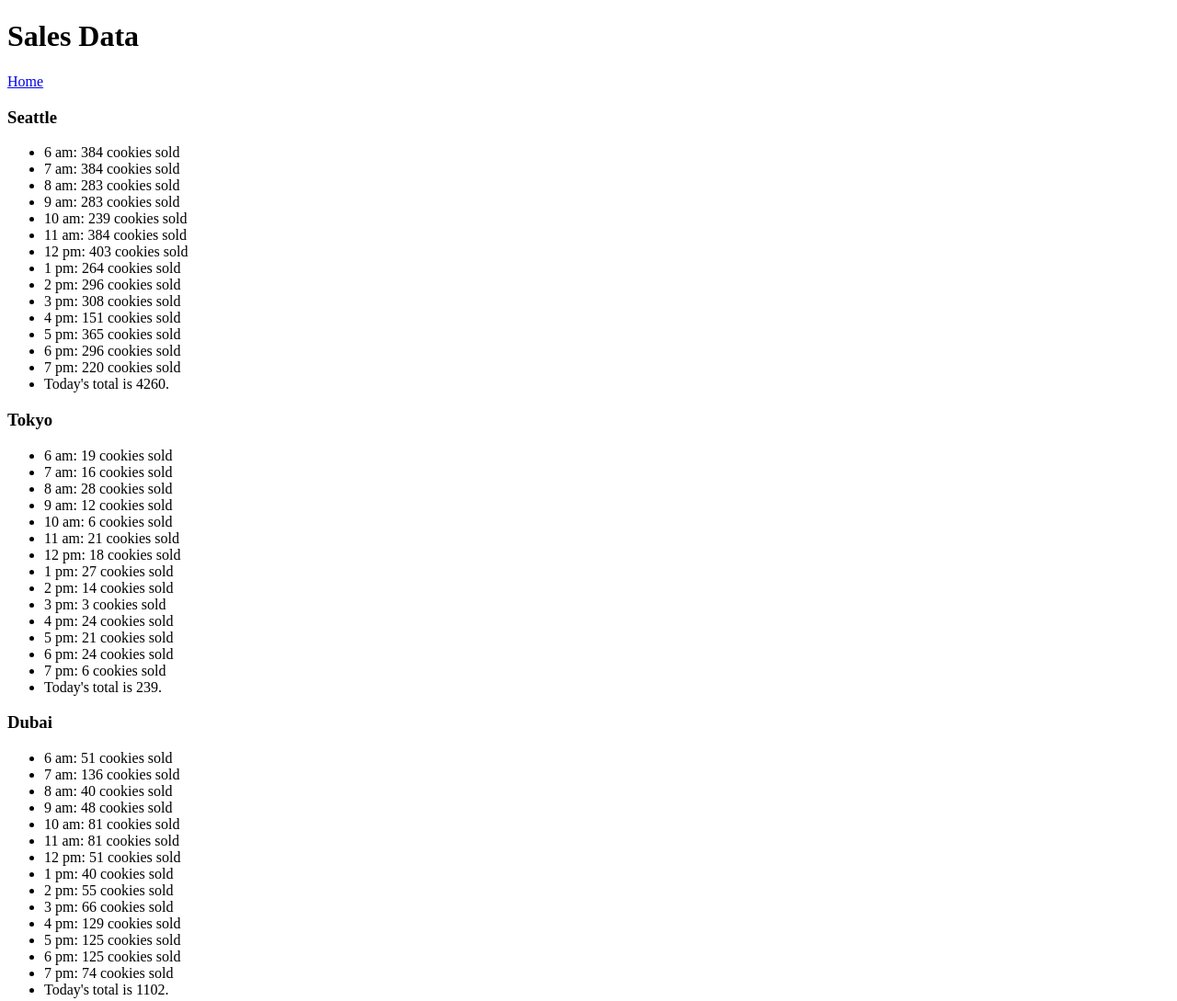
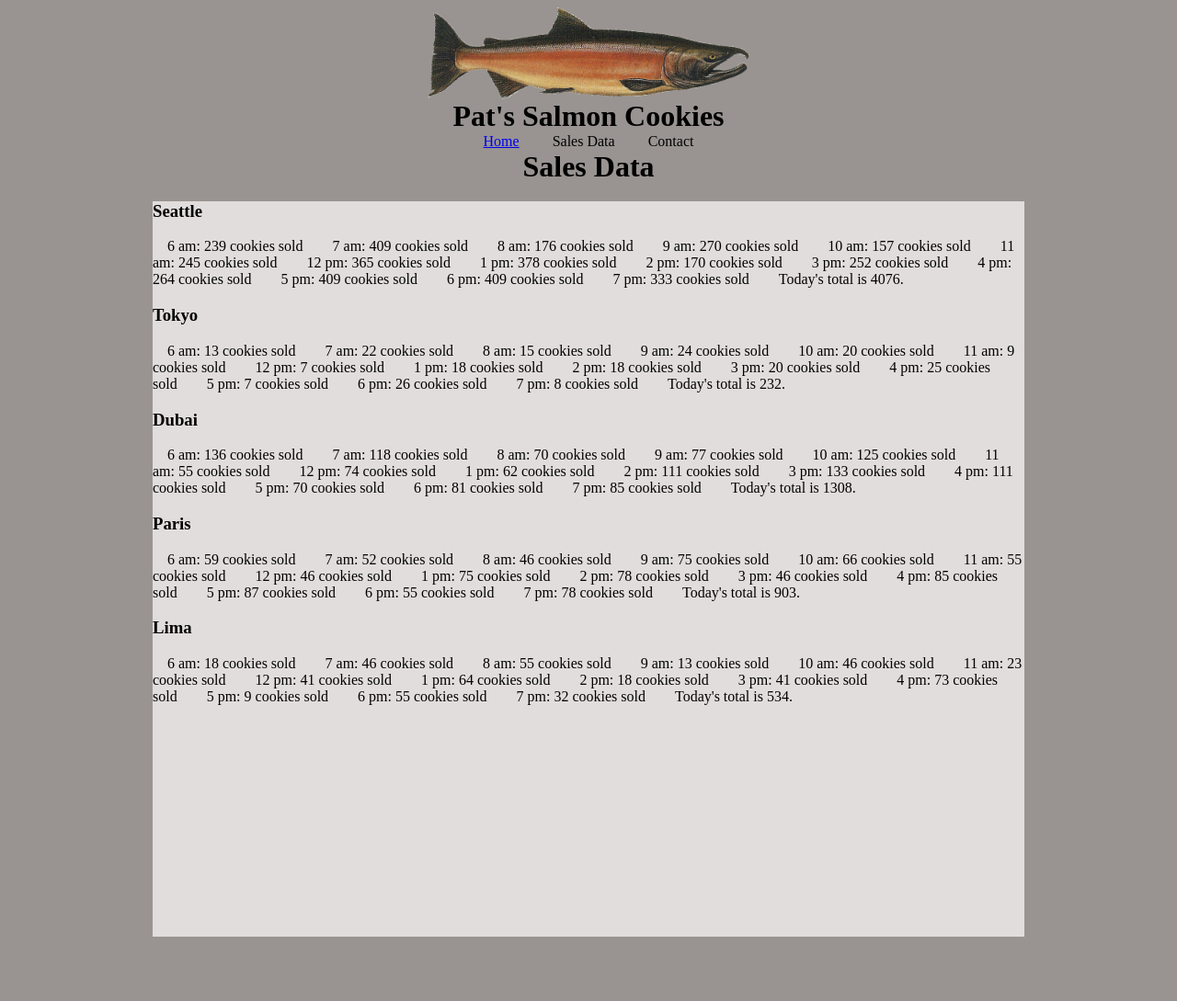
Before and after one commit to CodyDeLaTorre/cookie-stand, a plain HTML site: page sales.html in a window 1280 px wide. Shown: the top 1089 px of the page at 92% size. After the commit the page ends 1027 px from the top, so only its background shows below. Drawn offline with Linux system fonts and the light colour scheme.

Commit message:
some CSS edits

```diff
--- a/CSS/styles.css
+++ b/CSS/styles.css
@@ -1,20 +1,19 @@
 body {
-  background-color: rgb(61, 59, 59);
+  background-color: #999491;
 
 }
 
 main{
   margin: auto;
-  width: 10rem;
-  height:10rem;
-  background-color: azure;
+  width: 75%;
+  height: 50rem;
+  background-color: #e2dddd;
 }
 
 img {
   display: block;
   margin-left: auto;
   margin-right: auto;
-  width: 50%;
 
 }
 h1 {
@@ -44,3 +43,6 @@ li {
   text-align: center;
   padding: 14px 16px;
 }
+
+
+/* Sales Data Specific */
--- a/JS/app.js
+++ b/JS/app.js
@@ -15,15 +15,19 @@ let seattle = {
   dailyTotal: 0,
   getRandomCustomers: function () {
     return Math.floor(Math.random() * (this.max - this.min + 1) + this.min);
-  }
+  },
+  calcHourlySales: function () {
+    for (let i = 0; i < hours.length; i++) {
+      let cookiesPurchased = this.getRandomCustomers() * this.avg;
+      this.cookiesSoldPerHourArr.push(Math.trunc(cookiesPurchased));
+    }
 
+  },
 };
 
-for (let i = 0; i < hours.length; i++) {
-  let cookiesPurchased = seattle.getRandomCustomers() * seattle.avg;
-  seattle.cookiesSoldPerHourArr.push(Math.trunc(cookiesPurchased));
-}
-for(let j = 0; j < seattle.cookiesSoldPerHourArr.length; j++){
+seattle.calcHourlySales();
+
+for (let j = 0; j < seattle.cookiesSoldPerHourArr.length; j++) {
   seattle.dailyTotal += seattle.cookiesSoldPerHourArr[j];
 }
 
@@ -52,7 +56,7 @@ function listItem() {
 listItem();
 let seattleTotal = document.createElement('li');
 firstSalesData.appendChild(seattleTotal);
-seattleTotal.textContent=`Today's total is ${seattle.dailyTotal}.`;
+seattleTotal.textContent = `Today's total is ${seattle.dailyTotal}.`;
 
 //location two
 
@@ -65,15 +69,19 @@ let tokyo = {
   dailyTotal: 0,
   getRandomCustomers: function () {
     return Math.floor(Math.random() * (this.max - this.min + 1) + this.min);
+  },
+  calcHourlySales: function () {
+    for (let i = 0; i < hours.length; i++) {
+      let cookiesPurchased = this.getRandomCustomers() * this.avg;
+      this.cookiesSoldPerHourArr.push(Math.trunc(cookiesPurchased));
+    }
   }
 
 };
 
-for (let i = 0; i < hours.length; i++) {
-  let cookiesPurchased = tokyo.getRandomCustomers() * tokyo.avg;
-  tokyo.cookiesSoldPerHourArr.push(Math.trunc(cookiesPurchased));
-}
-for(let j = 0; j < tokyo.cookiesSoldPerHourArr.length; j++){
+tokyo.calcHourlySales();
+
+for (let j = 0; j < tokyo.cookiesSoldPerHourArr.length; j++) {
   tokyo.dailyTotal += tokyo.cookiesSoldPerHourArr[j];
 }
 
@@ -103,7 +111,7 @@ listItem2();
 
 let tokyoTotal = document.createElement('li');
 secondSalesData.appendChild(tokyoTotal);
-tokyoTotal.textContent=`Today's total is ${tokyo.dailyTotal}.`;
+tokyoTotal.textContent = `Today's total is ${tokyo.dailyTotal}.`;
 
 // location three
 
@@ -116,15 +124,20 @@ let dubai = {
   dailyTotal: 0,
   getRandomCustomers: function () {
     return Math.floor(Math.random() * (this.max - this.min + 1) + this.min);
+  },
+  calcHourlySales: function () {
+    for (let i = 0; i < hours.length; i++) {
+      let cookiesPurchased = this.getRandomCustomers() * this.avg;
+      this.cookiesSoldPerHourArr.push(Math.trunc(cookiesPurchased));
+    }
+
   }
 
 };
 
-for (let i = 0; i < hours.length; i++) {
-  let cookiesPurchased = dubai.getRandomCustomers() * dubai.avg;
-  dubai.cookiesSoldPerHourArr.push(Math.trunc(cookiesPurchased));
-}
-for(let j = 0; j < dubai.cookiesSoldPerHourArr.length; j++){
+dubai.calcHourlySales();
+
+for (let j = 0; j < dubai.cookiesSoldPerHourArr.length; j++) {
   dubai.dailyTotal += dubai.cookiesSoldPerHourArr[j];
 }
 
@@ -153,7 +166,7 @@ function listItem3() {
 listItem3();
 let dubaiTotal = document.createElement('li');
 thirdSalesData.appendChild(dubaiTotal);
-dubaiTotal.textContent=`Today's total is ${dubai.dailyTotal}.`;
+dubaiTotal.textContent = `Today's total is ${dubai.dailyTotal}.`;
 
 // location four
 
@@ -166,15 +179,19 @@ let paris = {
   dailyTotal: 0,
   getRandomCustomers: function () {
     return Math.floor(Math.random() * (this.max - this.min + 1) + this.min);
+  },
+  calcHourlySales: function () {
+    for (let i = 0; i < hours.length; i++) {
+      let cookiesPurchased = this.getRandomCustomers() * this.avg;
+      this.cookiesSoldPerHourArr.push(Math.trunc(cookiesPurchased));
+    }
+
   }
-
 };
 
-for (let i = 0; i < hours.length; i++) {
-  let cookiesPurchased = paris.getRandomCustomers() * paris.avg;
-  paris.cookiesSoldPerHourArr.push(Math.trunc(cookiesPurchased));
-}
-for(let j = 0; j < paris.cookiesSoldPerHourArr.length; j++){
+paris.calcHourlySales();
+
+for (let j = 0; j < paris.cookiesSoldPerHourArr.length; j++) {
   paris.dailyTotal += paris.cookiesSoldPerHourArr[j];
 }
 
@@ -203,7 +220,7 @@ function listItem4() {
 listItem4();
 let parisTotal = document.createElement('li');
 fourthSalesData.appendChild(parisTotal);
-parisTotal.textContent=`Today's total is ${paris.dailyTotal}.`;
+parisTotal.textContent = `Today's total is ${paris.dailyTotal}.`;
 
 //location five
 let lima = {
@@ -215,15 +232,19 @@ let lima = {
   dailyTotal: 0,
   getRandomCustomers: function () {
     return Math.floor(Math.random() * (this.max - this.min + 1) + this.min);
+  },
+  calcHourlySales: function () {
+    for (let i = 0; i < hours.length; i++) {
+      let cookiesPurchased = this.getRandomCustomers() * this.avg;
+      this.cookiesSoldPerHourArr.push(Math.trunc(cookiesPurchased));
+    }
+
   }
-
 };
 
-for (let i = 0; i < hours.length; i++) {
-  let cookiesPurchased = lima.getRandomCustomers() * lima.avg;
-  lima.cookiesSoldPerHourArr.push(Math.trunc(cookiesPurchased));
-}
-for(let j = 0; j < lima.cookiesSoldPerHourArr.length; j++){
+lima.calcHourlySales();
+
+for (let j = 0; j < lima.cookiesSoldPerHourArr.length; j++) {
   lima.dailyTotal += lima.cookiesSoldPerHourArr[j];
 }
 
@@ -252,4 +273,4 @@ function listItem5() {
 listItem5();
 let limaTotal = document.createElement('li');
 fifthSalesData.appendChild(limaTotal);
-limaTotal.textContent=`Today's total is ${lima.dailyTotal}.`;
+limaTotal.textContent = `Today's total is ${lima.dailyTotal}.`;
--- a/sales.html
+++ b/sales.html
@@ -5,11 +5,23 @@
   <meta http-equiv="X-UA-Compatible" content="IE=edge">
   <meta name="viewport" content="width=device-width, initial-scale=1.0">
   <title>Sales Page</title>
+  <link rel="stylesheet" href="CSS/styles.css">
 </head>
 <body>
+  <header>
+    <img src="images/salmon.png" alt="a picture of a salmon" width="350" height="100">
+    <h1>Pat's Salmon Cookies</h1>
+    <nav>
+      <ul>
+        <li><a href="index.html">Home</a></li>
+        <li>Sales Data</li>
+        <li>Contact</li>
+      </ul>
+    </nav>
+  </header>
   <h1>Sales Data</h1>
   <main id="data">
-    <a href="index.html">Home</a>
+
   </main>
   <script name="script" src="JS/app.js"></script>
 </body>
```
Also changed, not shown: index.html (+3 -3 lines).
